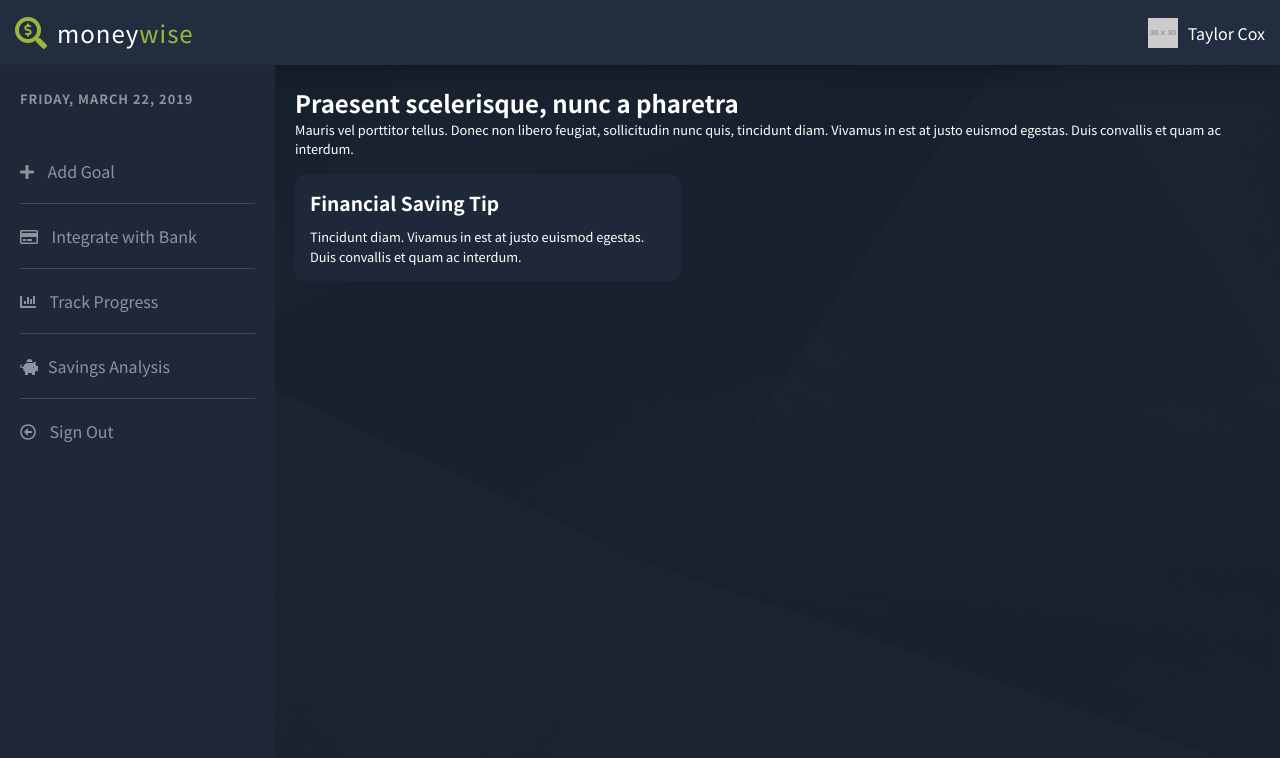
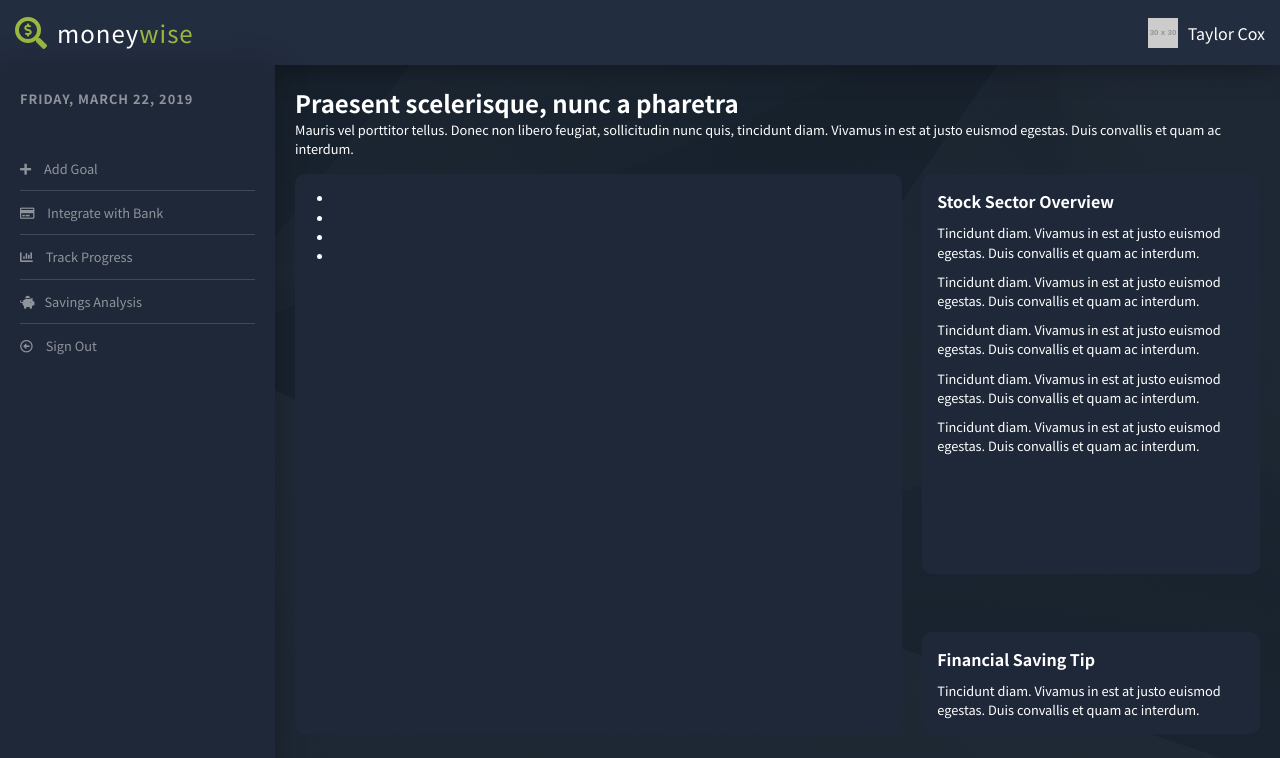
Before and after one commit to taydunworth/financial-goal-planner, a Vue app: page / in a window 1280 px wide. Shown: the top 758 px of the page. Built offline with nearby package versions, Linux system fonts and the light colour scheme.

Commit message:
Improves layout by adding in additional modules (sector overview and goal list)

```diff
--- a/src/App.vue
+++ b/src/App.vue
@@ -3,12 +3,20 @@
     <app-header></app-header>
     <div class="wrapper">
       <app-sidebar></app-sidebar>
-      <div id="body">
-        <div id="intro">
+      <div class="content-body">
+        <div class="intro">
           <h1>Praesent scelerisque, nunc a pharetra</h1>
           <p>Mauris vel porttitor tellus. Donec non libero feugiat, sollicitudin nunc quis, tincidunt diam. Vivamus in est at justo euismod egestas. Duis convallis et quam ac interdum.</p>
         </div>
-        <app-tip></app-tip>
+        <div class="content-inner-body">
+          <div class="left-side">
+            <app-goal-list></app-goal-list>
+          </div>
+          <div class="right-side">
+            <app-stock-insight></app-stock-insight>
+            <app-tip></app-tip>
+          </div>
+        </div>
       </div>
     </div>
   </div>
@@ -17,6 +25,8 @@
 <script>
 import Header from "./components/Header.vue";
 import Sidebar from "./components/Sidebar.vue";
+import GoalList from "./components/GoalList.vue";
+import StockInsight from "./components/StockInsight.vue";
 import Tip from "./components/Tip.vue";
 
 export default {
@@ -24,6 +34,8 @@ export default {
   components: {
     appHeader: Header,
     appSidebar: Sidebar,
+    appGoalList: GoalList,
+    appStockInsight: StockInsight,
     appTip: Tip
   },
 }
@@ -32,7 +44,7 @@ export default {
 <style>
 body {
   font-family: 'Noto Sans JP', sans-serif;
-  background: linear-gradient(rgba(22,33,46,.95), rgba(22,33,46,.95)), url('./assets/texture.jpeg');
+  background: linear-gradient(rgba(22,33,46,.9), rgba(22,33,46,.9)), url('./assets/texture.jpeg');
   background-size: cover;
   height: 100vh;
   font-size: 16px;
@@ -42,7 +54,11 @@ h1 {
   font-size: 1.5em;
 }
 
-p {
+h2 {
+  font-size: 1em;
+}
+
+p, li {
   font-size: .8em;
   line-height: 1.5em;
 }
@@ -53,13 +69,29 @@ p {
   flex-wrap: wrap;
 }
 
-#body {
+.content-body {
   padding: 20px;
   width: calc(100% - 275px);
 }
 
-#intro {
+.intro {
   width: 100%;
   color: #fff;
 }
+
+.content-inner-body {
+  display: flex;
+  justify-content: space-between;
+}
+
+.left-side {
+  width: calc(65% - 20px);
+}
+
+.right-side {
+  width: 35%;
+  display: flex;
+  flex-direction: column;
+  justify-content: space-between;
+}
 </style>
--- a/src/components/GoalList.vue
+++ b/src/components/GoalList.vue
@@ -0,0 +1,31 @@
+<template>
+    <div id="goal-list">
+        <ul>
+            <li></li>
+            <li></li>
+            <li></li>
+            <li></li>
+        </ul>
+    </div>
+</template>
+
+<script>
+export default {
+  name: 'GoalList'
+}
+</script>
+
+<style scoped>
+#goal-list {
+    background-color: #1F2838;
+    border-radius: 10px;
+    padding: 15px;
+    color: #fff;
+    height: 70vh;
+}
+
+#goal-list p {
+    padding-top: 10px;
+    margin-bottom: 0;
+}
+</style>
--- a/src/components/Header.vue
+++ b/src/components/Header.vue
@@ -27,6 +27,7 @@ display: flex;
 justify-content: space-between;
 align-items: center;
 color: #fff;
+z-index: 1;
 }
 
 #logo {
--- a/src/components/Sidebar.vue
+++ b/src/components/Sidebar.vue
@@ -24,6 +24,7 @@ export default {
   height: calc(100vh - 70px);
   color: #8f949c;
   padding: 20px;
+  box-shadow: 0 3px 30px rgba(0, 0, 0, .25);
 }
 
 #sidebar ul {
@@ -33,8 +34,8 @@ export default {
 }
 
 #sidebar ul li {
-  padding-bottom: 20px;
-  margin-bottom: 20px;
+  padding-bottom: 12px;
+  margin-bottom: 12px;
   border-bottom: 1px solid #414956;
   transition: .3s color ease-in-out;
 }
--- a/src/components/StockInsight.vue
+++ b/src/components/StockInsight.vue
@@ -0,0 +1,31 @@
+<template>
+    <div id="stock-insight">
+        <h2>Stock Sector Overview</h2>
+        <p>Tincidunt diam. Vivamus in est at justo euismod egestas. Duis convallis et quam ac interdum.</p>
+        <p>Tincidunt diam. Vivamus in est at justo euismod egestas. Duis convallis et quam ac interdum.</p>
+        <p>Tincidunt diam. Vivamus in est at justo euismod egestas. Duis convallis et quam ac interdum.</p>
+        <p>Tincidunt diam. Vivamus in est at justo euismod egestas. Duis convallis et quam ac interdum.</p>
+        <p>Tincidunt diam. Vivamus in est at justo euismod egestas. Duis convallis et quam ac interdum.</p>
+    </div>
+</template>
+
+<script>
+export default {
+  name: 'StockInsight'
+}
+</script>
+
+<style scoped>
+#stock-insight {
+    background-color: #1F2838;
+    border-radius: 10px;
+    padding: 15px;
+    color: #fff;
+    height: 50vh;
+}
+
+#stock-insight p {
+    padding-top: 10px;
+    margin-bottom: 0;
+}
+</style>
--- a/src/components/Tip.vue
+++ b/src/components/Tip.vue
@@ -17,16 +17,9 @@ export default {
     border-radius: 10px;
     padding: 15px;
     color: #fff;
-    width: 40%;
-}
-
-#financial-tip h2 {
-    font-size: 1.2em;
 }
 
 #financial-tip p {
-    font-size: .8em;
-    line-height: 1.5em;
     padding-top: 10px;
     margin-bottom: 0;
 }
```
